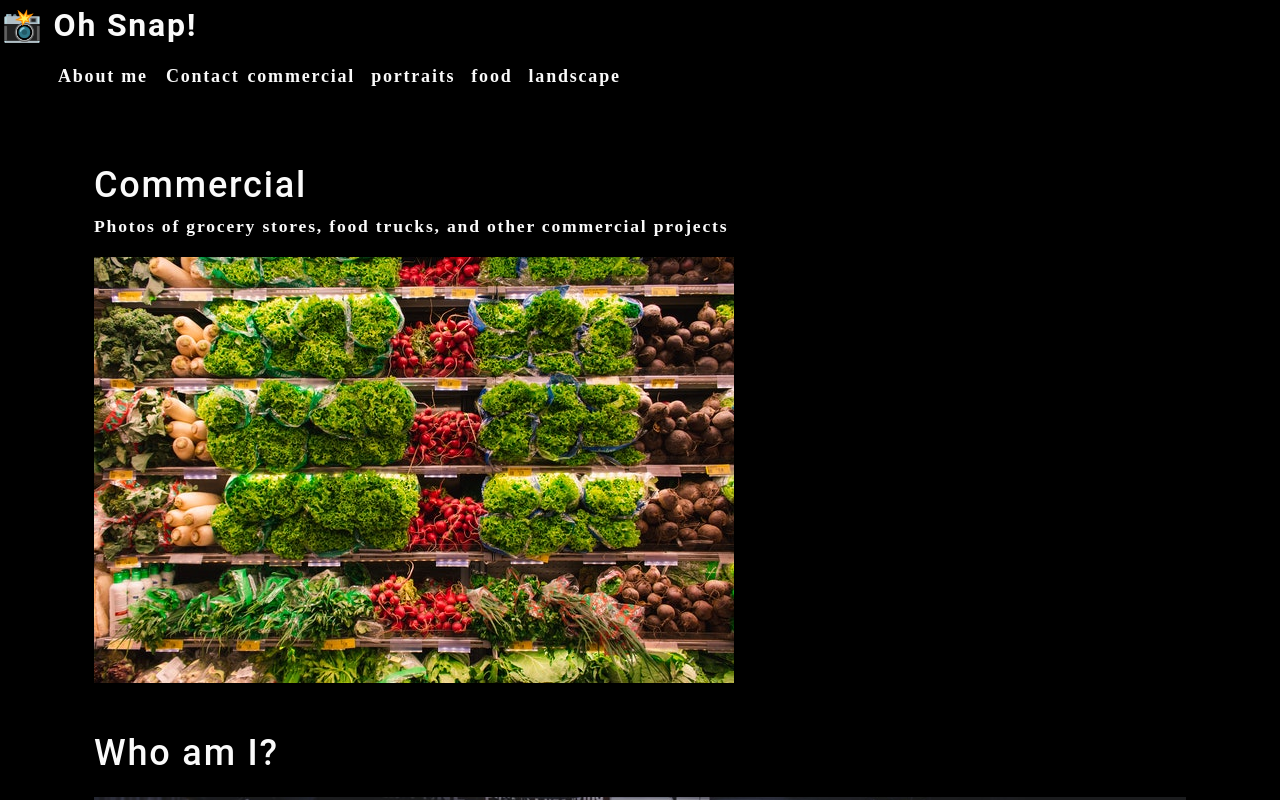
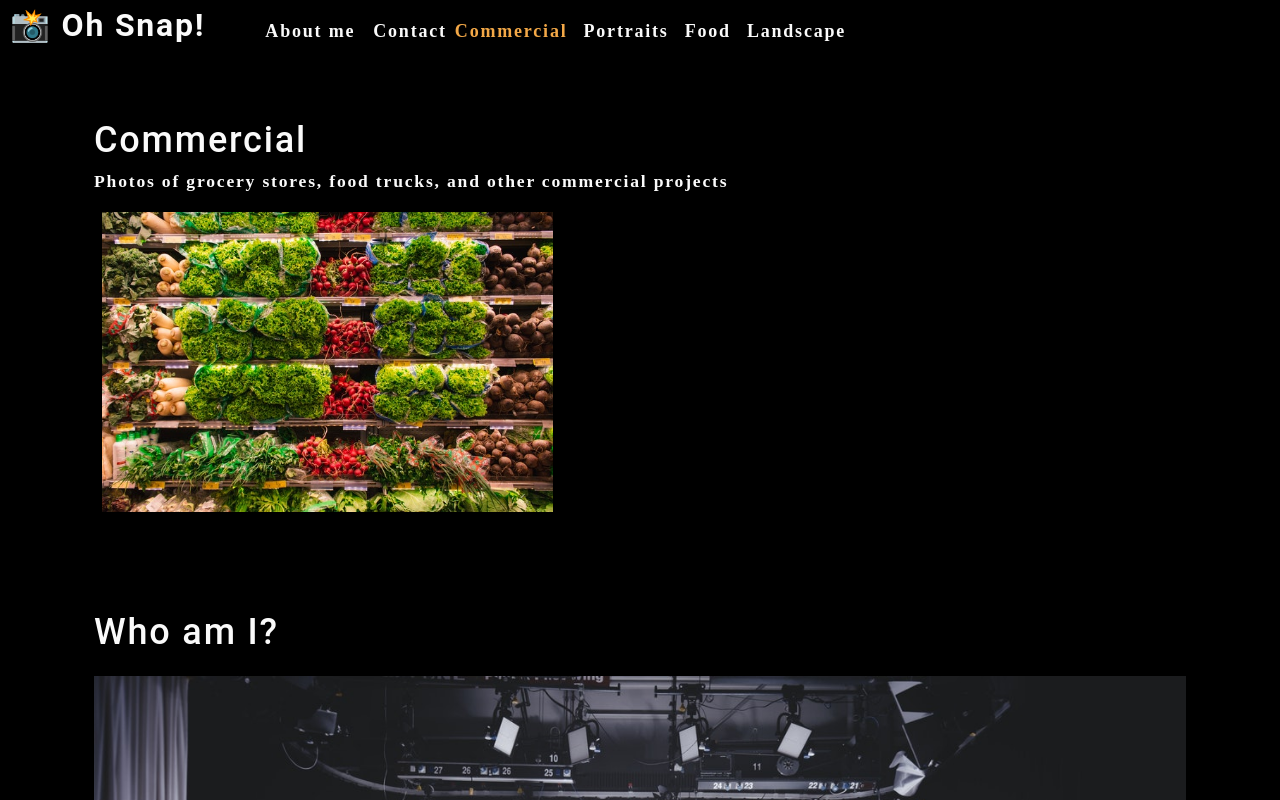
Before and after one commit to vieiragcv/photo-port, a React (Create React App) app: page / in a window 1280 px wide. Shown: the top 800 px of the page. Built offline with nearby package versions, Linux system fonts and the light colour scheme.

Commit message:
implmeented useEffect and useState

```diff
--- a/src/App.js
+++ b/src/App.js
@@ -1,4 +1,4 @@
-import React from 'react';
+import React, { useState } from 'react';
 import About from './components/About'
 import Nav from './components/Nav'
 import Gallery from './components/Gallery';
@@ -6,12 +6,27 @@
 import './App.css';
 
 function App() {
+  const [categories] = useState([
+    { name: 'commercial', description: 'Photos of grocery stores, food trucks, and other commercial projects' },
+    { name: 'portraits', description: 'Portraits of people in my life' },
+    { name: 'food', description: 'Delicious delicacies' },
+    { name: 'landscape', description: 'Fields, farmhouses, waterfalls, and the beauty of nature' },
+  ]);
+
+  const [currentCategory, setCurrentCategory] = useState(categories[0]);
+
   return (
     <div>
-      <Nav></Nav>
+      <Nav
+        categories={categories}
+        setCurrentCategory={setCurrentCategory}
+        currentCategory={currentCategory}
+      ></Nav>
       <main>
-        <Gallery> </Gallery>
-        <About> </About>
+        <div>
+          <Gallery> </Gallery>
+          <About> </About>
+        </div>
       </main>
     </div>
   );
--- a/src/components/Gallery/index.js
+++ b/src/components/Gallery/index.js
@@ -12,7 +12,7 @@
       <h1>{capitalizeFirstLetter(currentCategory.name)}</h1>
       <p>{currentCategory.description}</p>
       <div>
-        <img src={photo} alt="Commercial Example" classname="img-thumbnail mx-1"/>
+        <img src={photo} alt="Commercial Example" className="img-thumbnail mx-1"/>
       </div>
     </section>
   );
--- a/src/components/Nav/index.js
+++ b/src/components/Nav/index.js
@@ -1,42 +1,31 @@
-import React from 'react';
+import React, { useEffect } from 'react';
+import { capitalizeFirstLetter } from '../../utils/helpers';
 
-const categories = [
 
-  {
-    name: "commercial",
-    description:
-      "Photos of grocery stores, food trucks, and other commercial projects",
-  },
 
-  { name: "portraits", description: "Portraits of people in my life" },
+function Nav(props) {
 
-  { name: "food", description: "Delicious delicacies" },
 
-  {
-    name: "landscape",
-    description: "Fields, farmhouses, waterfalls, and the beauty of nature",
-  },
 
-];
+  const {
+    categories = [],
+    setCurrentCategory,
+    currentCategory,
+  } = props;
 
-function Nav() {
-
-  function categorySelected(name) {
-    console.log(`${name} clicked`);
-  };
+  useEffect(() => {
+    document.title = capitalizeFirstLetter(currentCategory.name);
+  }, [currentCategory]);
 
   return (
-    <header>
-
+    <header className="flex-row px-1">
       <h2>
         <a data-testid="link" href="/">
           <span role="img" aria-label="camera"> 📸</span> Oh Snap!
         </a>
       </h2>
-
       <nav>
         <ul className="flex-row">
-
           <li className="mx-2">
             <a data-testid="about" href="#about">About me</a>
           </li>
@@ -46,14 +35,20 @@
           </li>
 
           {categories.map((category) => (
-            <li className="mx-1" key={category.name}>
-              <span onClick={() => categorySelected(category.name)} > {category.name} </span>
+            <li className={`mx-1 ${
+              currentCategory.name === category.name && 'navActive'
+              }`} key={category.name}>
+              <span
+                onClick={ () => {
+                  setCurrentCategory(category)
+                }}
+              >
+                {capitalizeFirstLetter(category.name)}
+              </span>
             </li>
           ))}
-
         </ul>
       </nav>
-
     </header>
   );
 }
```
